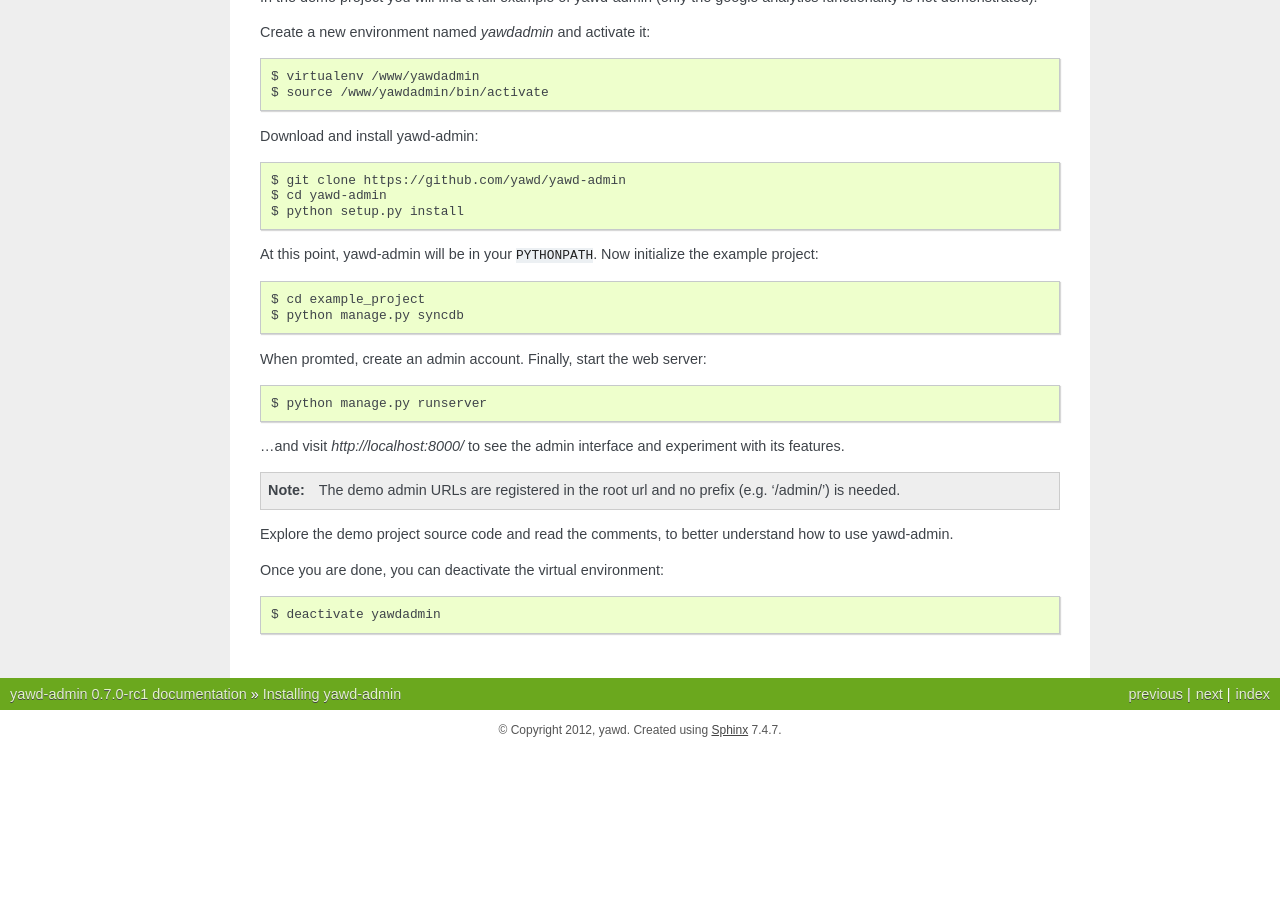
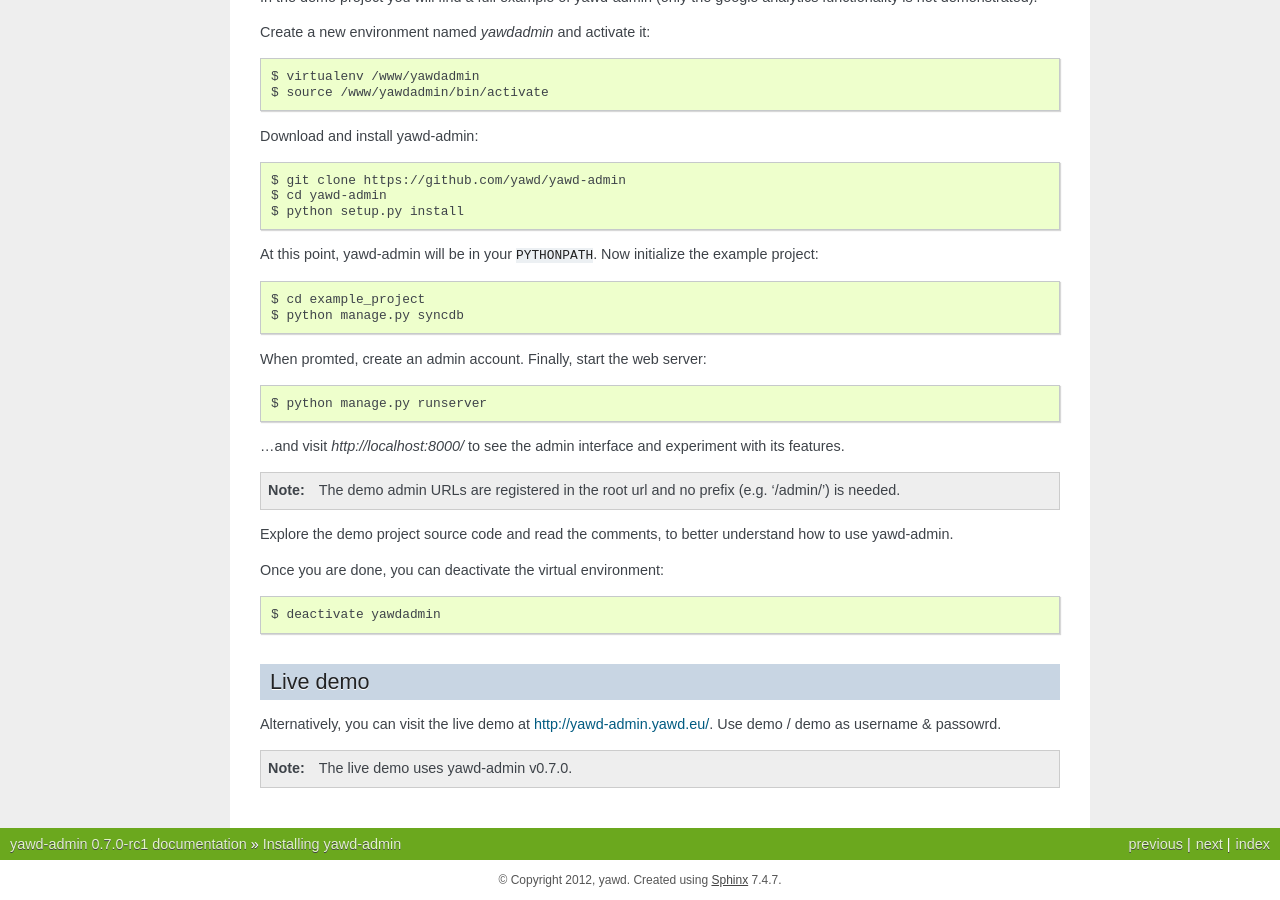
Before and after one commit to ppetrid/yawd-admin, a Sphinx documentation site: the page built from docs/installation.rst, in a window 1280 px wide and 900 px high, scrolled down 865 px. Built offline with Sphinx 7.4.7, drawn with Linux system fonts in a browser that asks for light colours; before the commit the page ends 1615 px from its top, so only the background shows below that.

Commit message:
updated some screenshots and added the live demo url

```diff
--- a/docs/installation.rst
+++ b/docs/installation.rst
@@ -88,3 +88,15 @@ understand how to use yawd-admin.
 Once you are done, you can deactivate the virtual environment::
 
    $ deactivate yawdadmin
+
+
+Live demo
++++++++++
+
+Alternatively, you can visit the live demo at
+`http://yawd-admin.yawd.eu/ <http://yawd.eu/open-source-projects/yawd-admin/>`_.
+Use demo / demo as username & passowrd.
+
+.. note::
+
+	The live demo uses yawd-admin v0.7.0.
```
Also changed, not shown: README.rst (+12 -2 lines), docs/admin-options-full.png, docs/yawd-admin-affix.png, docs/yawd-admin-screenshot.png.
